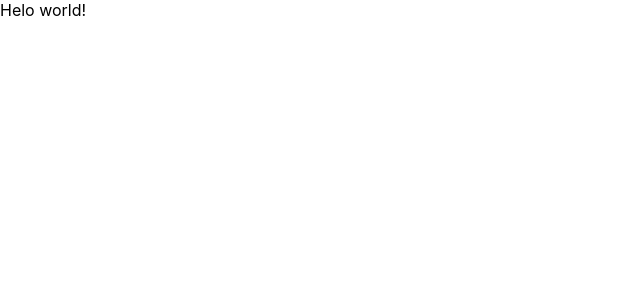
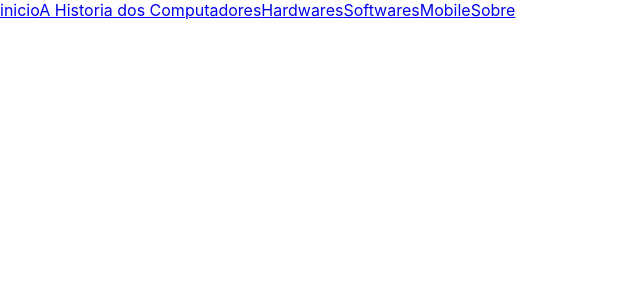
Before and after one commit to Odisseu93/historia-computadores, a React (Create React App) app: page / in a window 1280 px wide. Shown: the top 300 px of the page, without its empty margins (0-640 px from the left). Built offline with nearby package versions, Linux system fonts and the light colour scheme.

Commit message:
header added

```diff
--- a/src/App.tsx
+++ b/src/App.tsx
@@ -1,9 +1,10 @@
 import React from 'react';
+import Header from './components/header';
 
 function App() {
   return (
     <div className="App">
-      Helo world!
+      <Header/>
     </div>
   );
 }
--- /dev/null
+++ b/src/components/header/index.tsx
@@ -0,0 +1,22 @@
+//importando o react
+import React from "react";
+
+//criando uma class "Header" extendedo react component
+class Header extends React.Component {
+  render() { //função obrigatória
+    return ( //return  obrigatório
+      <header>
+        <nav>
+          <a href="#home">inicio</a>
+          <a href="Historia">A Historia dos Computadores</a>
+          <a href="Hardwares">Hardwares</a>
+          <a href="#software">Softwares</a>
+          <a href="#mobile">Mobile</a>
+          <a href="#sobre">Sobre</a>
+        </nav>
+      </header>
+    )
+  }
+}
+
+export default Header;
```
